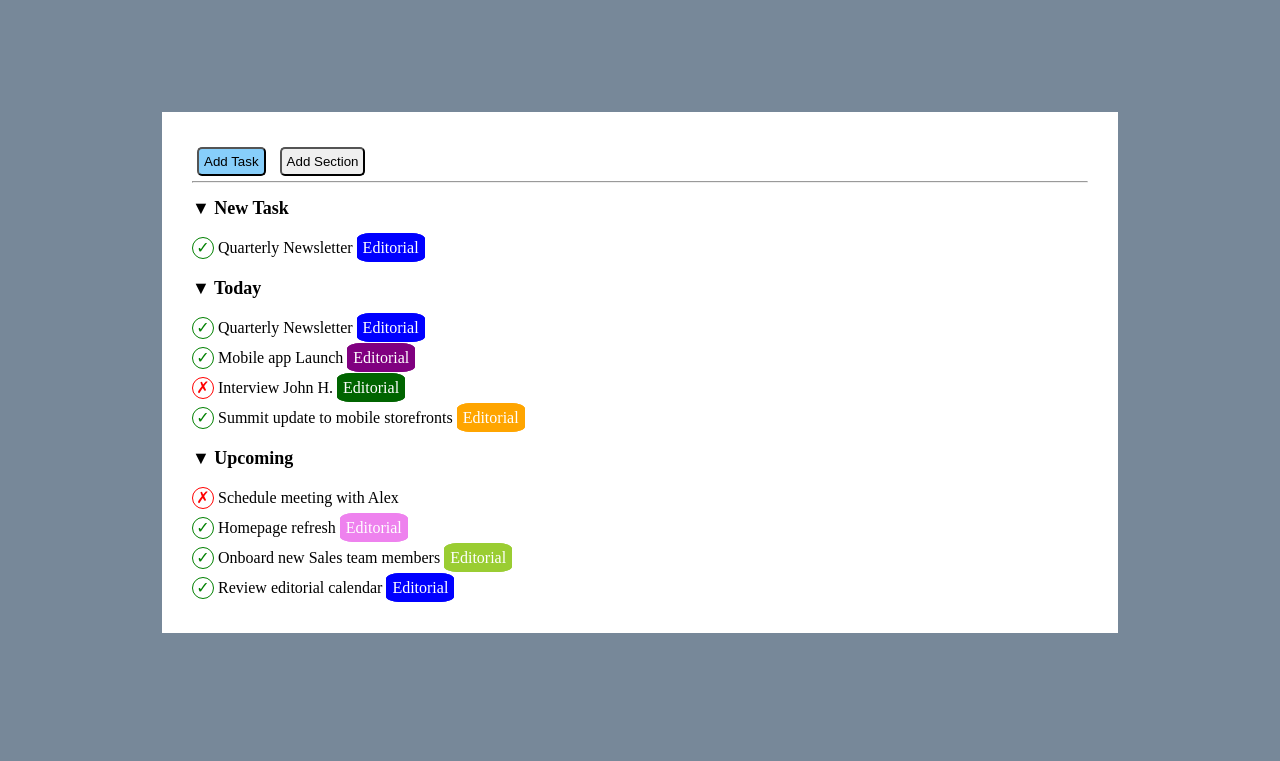
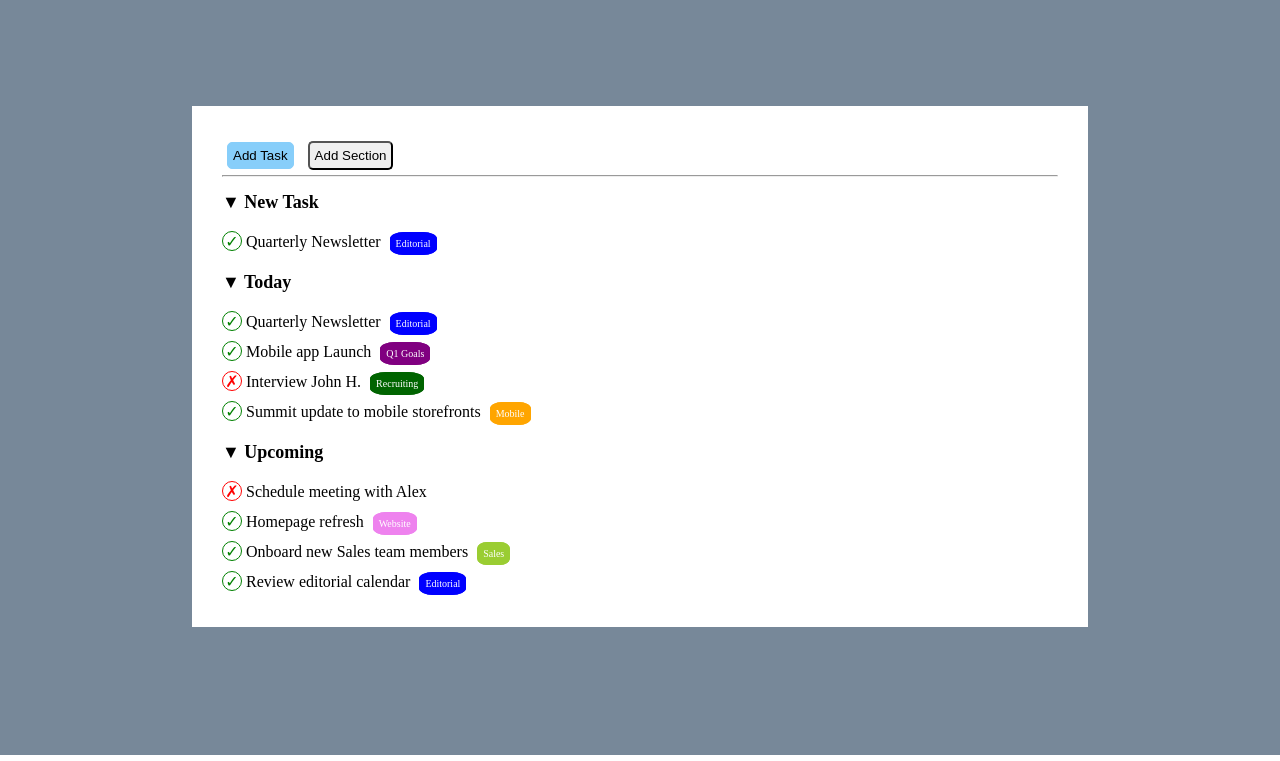
Before and after one commit to matteofab10/html-css-toboolist, a plain HTML site: page index.html in a window 1280 px wide. Shown: the part 76-837 px from the top of the page. Drawn offline with Linux system fonts and the light colour scheme.

Commit message:
modifiche tag css

```diff
--- a/css/style.css
+++ b/css/style.css
@@ -1,13 +1,13 @@
 * {
   margin: 0;
   padding: 0;
+  box-sizing: border-box;
 }
 
 .logo-text {
   color: #051933;
   font-size: 40px;
   vertical-align: top;
-  font-family: Impact, Haettenschweiler, 'Arial Narrow Bold', sans-serif;
   margin-left: 5px;
 }
 
@@ -33,6 +33,7 @@
   margin: 5px;
   padding: 5px;
   border-radius: 5px;
+  border: 1px solid lightskyblue ;
 }
 
 .type-bottom-two {
@@ -50,98 +51,63 @@
   line-height: 50px;
 }
 
-.check-button {
+.btn {
   display: inline-block;
   width: 20px;
   height: 20px;
   line-height: 20px;
   text-align: center;
-  color: green;
   background-color: white;
-  border: 1px solid green;
   border-radius: 50%;
 }
 
-.check-button-red {
-  display: inline-block;
-  width: 20px;
-  height: 20px;
-  line-height: 20px;
-  text-align: center;
-  color: red;
-  background-color: white;
-  border: 1px solid red;
-  border-radius: 50%;
+.btn-green {
+  color: green;
+  border: 1px solid green;
 }
 
-.info-button-blue {
+.btn-red {
+  color: red;
+  border: 1px solid red;
+}
+
+.info-button {
   width: 100px;
-  height: 100px;
+  margin: 5px;
+  font-size: 10px;
   padding: 5px;
   line-height: 20px;
   text-align: center;
   color: white;
+  border-radius: 30%;
+}
+
+.bg-blue {
   background-color: blue;
   border: 1px solid blue;
-  border-radius: 20%;
 }
 
-.info-button-purple {
-  width: 100px;
-  height: 100px;
-  padding: 5px;
-  line-height: 20px;
-  text-align: center;
-  color: white;
+.bg-purple {
   background-color: purple;
   border: 1px solid purple;
-  border-radius: 20%;
 }
 
-.info-button-darkgreen {
-  width: 100px;
-  height: 100px;
-  padding: 5px;
-  line-height: 20px;
-  text-align: center;
-  color: white;
+.bg-darkgreen {
   background-color: darkgreen;
   border: 1px solid darkgreen;
-  border-radius: 20%;
 }
 
-.info-button-orange {
-  width: 100px;
-  height: 100px;
-  padding: 5px;
-  line-height: 20px;
-  text-align: center;
-  color: white;
+.bg-orange {
   background-color: orange;
   border: 1px solid orange;
-  border-radius: 20%;
 }
 
-.info-button-violet {
-  width: 100px;
-  height: 100px;
-  padding: 5px;
-  line-height: 20px;
-  text-align: center;
-  color: white;
+.bg-violet {
   background-color: violet;
   border: 1px solid violet;
-  border-radius: 20%;
 }
 
-.info-button-yellow {
-  width: 100px;
-  height: 100px;
-  padding: 5px;
-  line-height: 20px;
-  text-align: center;
-  color: white;
+.bg-yellow {
   background-color: yellowgreen;
   border: 1px solid yellowgreen;
-  border-radius: 20%;
 }
--- a/index.html
+++ b/index.html
@@ -24,7 +24,7 @@
       <section class="sections">
         <h1 class="title-section">&#9660; New Task</h1>
         <div class="options-list">
-          <span class="check-button"> &#10003;</span> Quarterly Newsletter <span class="info-button-blue"> Editorial</span>
+          <span class="btn btn-green"> &#10003;</span> Quarterly Newsletter <span class="info-button bg-blue"> Editorial</span>
         </div>
 
       </section>
@@ -32,32 +32,32 @@
       <section class="sections">
         <h1 class="title-section">&#9660; Today</h1>
         <div class="options-list">
-          <span class="check-button"> &#10003;</span> Quarterly Newsletter <span class="info-button-blue"> Editorial</span>
+          <span class="btn btn-green"> &#10003;</span> Quarterly Newsletter <span class="info-button bg-blue"> Editorial</span>
         </div>
         <div class="options-list">
-          <span class="check-button"> &#10003;</span> Mobile app Launch <span class="info-button-purple"> Editorial</span>
+          <span class="btn btn-green"> &#10003;</span> Mobile app Launch <span class="info-button bg-purple"> Q1 Goals</span>
         </div>
         <div class="options-list">
-          <span class="check-button-red"> &#10007;</span> Interview John H. <span class="info-button-darkgreen"> Editorial</span>
+          <span class="btn btn-red"> &#10007;</span> Interview John H. <span class="info-button bg-darkgreen"> Recruiting</span>
         </div>
         <div class="options-list">
-          <span class="check-button"> &#10003;</span> Summit update to mobile storefronts <span class="info-button-orange"> Editorial</span>
+          <span class="btn btn-green"> &#10003;</span> Summit update to mobile storefronts <span class="info-button bg-orange"> Mobile</span>
         </div>
       </section>
 
       <section class="sections">
         <h1 class="title-section">&#9660; Upcoming</h1>
         <div class="options-list">
-          <span class="check-button-red"> &#10007;</span> Schedule meeting with Alex
+          <span class="btn btn-red"> &#10007;</span> Schedule meeting with Alex
         </div>
         <div class="options-list">
-          <span class="check-button"> &#10003;</span> Homepage refresh <span class="info-button-violet"> Editorial</span>
+          <span class="btn btn-green"> &#10003;</span> Homepage refresh <span class="info-button bg-violet"> Website</span>
         </div>
         <div class="options-list">
-          <span class="check-button"> &#10003;</span> Onboard new Sales team members <span class="info-button-yellow"> Editorial</span>
+          <span class="btn btn-green"> &#10003;</span> Onboard new Sales team members <span class="info-button bg-yellow"> Sales</span>
         </div>
         <div class="options-list">
-          <span class="check-button"> &#10003;</span> Review editorial calendar <span class="info-button-blue"> Editorial</span>
+          <span class="btn btn-green"> &#10003;</span> Review editorial calendar <span class="info-button bg-blue"> Editorial</span>
         </div>
       </section>
 
```
